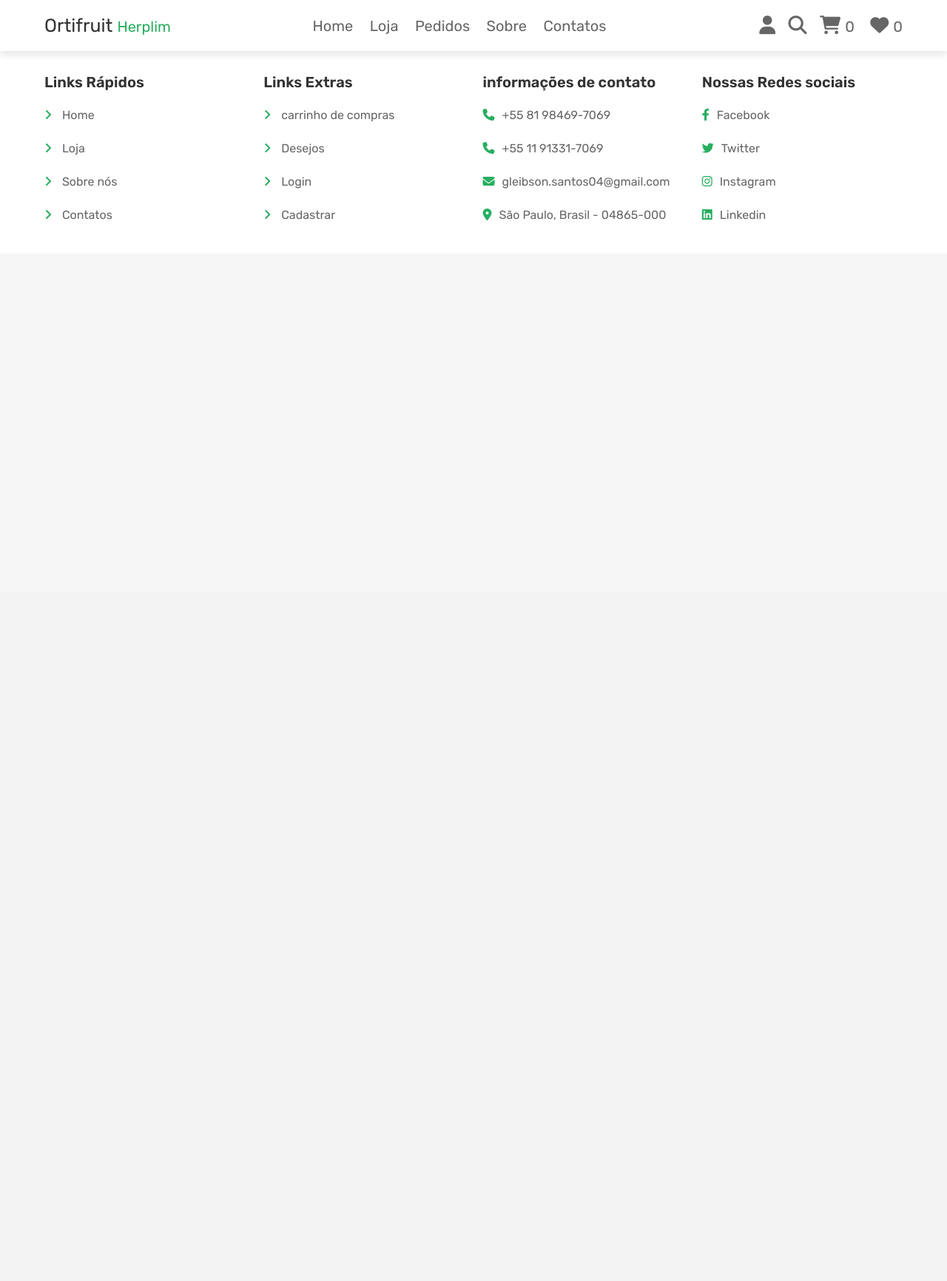
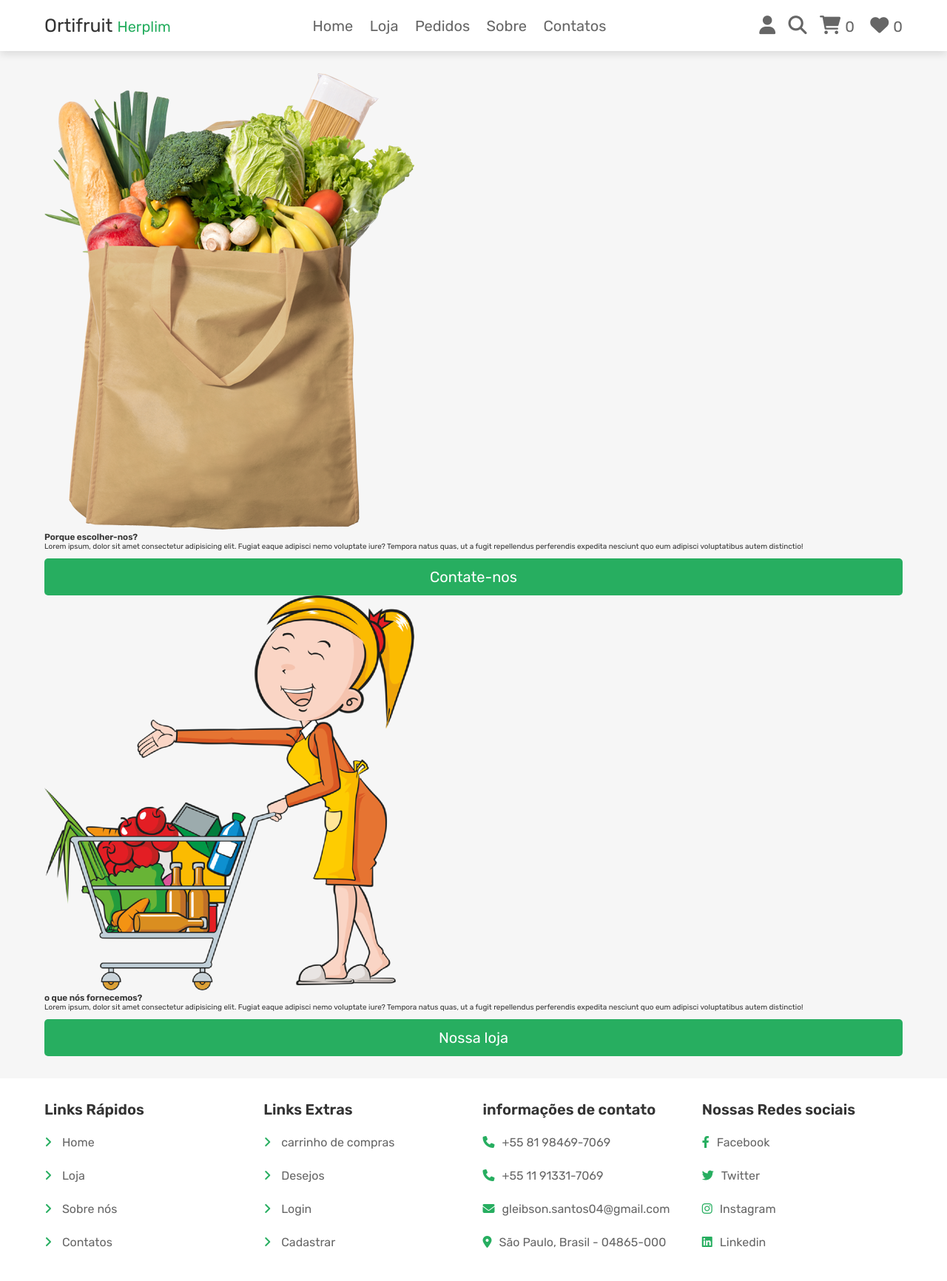
Before and after one commit to programer-Glei/Pjt_Quitanda, a PHP site: page /about.php in a window 1280 px wide. Shown: the whole page at 74% size. Before the commit the page ends 298 px from the top, so only its background shows below. Run offline with PHP 8.4, Linux system fonts and the light colour scheme; the visitor is signed in with stand-in values (Sample User, id 1); data that the repository does not hold is empty; some libraries are stand-ins or nearby versions.

Commit message:
proximo comit

```diff
--- a/about.php
+++ b/about.php
@@ -25,6 +25,20 @@ if(!isset($user_id)){
 </head>
 <body>
     <?php include 'header.php'; ?>
+    <section class="about">
+        <div class="row">
+            <img src="img/about-img-1.png" alt="">
+            <h3>Porque escolher-nos?</h3>
+            <p>Lorem ipsum, dolor sit amet consectetur adipisicing elit. Fugiat eaque adipisci nemo voluptate iure? Tempora natus quas, ut a fugit repellendus perferendis expedita nesciunt quo eum adipisci voluptatibus autem distinctio!</p>
+            <a href="contact.php" class="btn">Contate-nos</a>
+        </div>
+        <div class="row">
+            <img src="img/about-img-2.png" alt="">
+            <h3>o que nós fornecemos?</h3>
+            <p>Lorem ipsum, dolor sit amet consectetur adipisicing elit. Fugiat eaque adipisci nemo voluptate iure? Tempora natus quas, ut a fugit repellendus perferendis expedita nesciunt quo eum adipisci voluptatibus autem distinctio!</p>
+            <a href="shop.php" class="btn">Nossa loja</a>
+        </div>
+    </section>
     <?php include 'footer.php'; ?>
     <script src="java/script.js"></script>
 </body>
--- a/shop.php
+++ b/shop.php
@@ -8,7 +8,7 @@ $user_id = $_SESSION['user_id'];
 
 if(!isset($user_id)){
     header('location:login.php');
-}
+};
 
 if(isset($_POST['add_to_wishlist'])){
 
```
